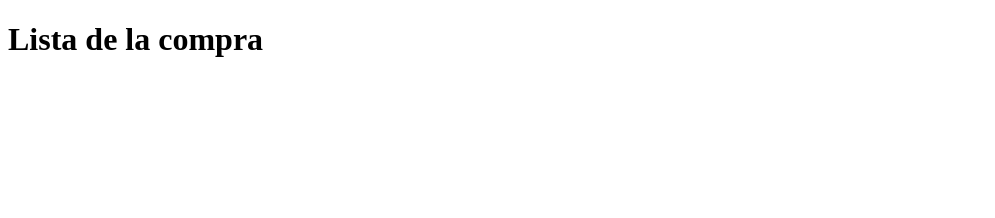
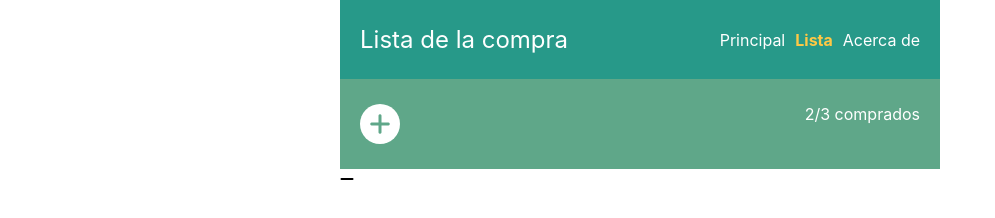
Before and after one commit to nuriarai/202209-w1ch3-nuria-ramoneda, a plain HTML site: page index.html in a window 1280 px wide. Shown: the whole page, without its empty margins (0-995 px from the left). Drawn offline with Linux system fonts and the light colour scheme.

Commit message:
Create header i subheader

```diff
--- /dev/null
+++ b/assets/css/reset.css
@@ -0,0 +1,88 @@
+/***
+    The new CSS reset - version 1.7.3 (last updated 7.8.2022)
+    GitHub page: https://github.com/elad2412/the-new-css-reset
+***/
+
+/*
+    Remove all the styles of the "User-Agent-Stylesheet", except for the 'display' property
+    - The "symbol *" part is to solve Firefox SVG sprite bug
+ */
+*:where(:not(html, iframe, canvas, img, svg, video, audio):not(svg *, symbol
+            *)) {
+    all: unset;
+    display: revert;
+}
+
+/* Preferred box-sizing value */
+*,
+*::before,
+*::after {
+    box-sizing: border-box;
+}
+
+/* Reapply the pointer cursor for anchor tags */
+a,
+button {
+    cursor: revert;
+}
+
+/* Remove list styles (bullets/numbers) */
+ol,
+ul,
+menu {
+    list-style: none;
+}
+
+/* For images to not be able to exceed their container */
+img {
+    max-width: 100%;
+}
+
+/* removes spacing between cells in tables */
+table {
+    border-collapse: collapse;
+}
+
+/* Safari - solving issue when using user-select:none on the <body> text input doesn't working */
+input,
+textarea {
+    -webkit-user-select: auto;
+}
+
+/* revert the 'white-space' property for textarea elements on Safari */
+textarea {
+    white-space: revert;
+}
+
+/* minimum style to allow to style meter element */
+meter {
+    -webkit-appearance: revert;
+    appearance: revert;
+}
+
+/* reset default text opacity of input placeholder */
+::placeholder {
+    color: unset;
+}
+
+/* fix the feature of 'hidden' attribute.
+   display:revert; revert to element instead of attribute */
+:where([hidden]) {
+    display: none;
+}
+
+/* revert for bug in Chromium browsers
+   - fix for the content editable attribute will work properly.
+   - webkit-user-select: auto; added for Safari in case of using user-select:none on wrapper element*/
+:where([contenteditable]:not([contenteditable="false"])) {
+    -moz-user-modify: read-write;
+    -webkit-user-modify: read-write;
+    overflow-wrap: break-word;
+    -webkit-line-break: after-white-space;
+    -webkit-user-select: auto;
+}
+
+/* apply back the draggable feature - exist only in Chromium and Safari */
+:where([draggable="true"]) {
+    -webkit-user-drag: element;
+}
--- /dev/null
+++ b/assets/css/styles.css
@@ -0,0 +1,64 @@
+:root {
+    --main-color: #279989;
+    --sub-color: #5fa789;
+    --secondary-color: #ffc845;
+    --dark-color: #000;
+    --light-color: #fff;
+}
+
+body {
+    font-family: -apple-system, BlinkMacSystemFont, "Segoe UI", Roboto,
+        Helvetica, Arial, sans-serif, "Apple Color Emoji", "Segoe UI Emoji",
+        "Segoe UI Symbol";
+    margin: 0 auto;
+    max-width: 600px;
+}
+
+header {
+    display: flex;
+    justify-content: space-between;
+    align-items: center;
+    background-color: var(--main-color);
+    color: var(--light-color);
+    padding: 25px 20px;
+}
+
+nav .menu {
+    display: flex;
+    gap: 10px;
+}
+.menu li,
+.menu a {
+    color: var(--light-color);
+    text-decoration: none;
+}
+.menu li.current a {
+    font-weight: 700;
+    color: var(--secondary-color);
+}
+
+.sub-header {
+    display: flex;
+    justify-content: space-between;
+    padding: 25px 20px;
+    background-color: var(--sub-color);
+    color: var(--light-color);
+}
+.sub-header .icon {
+    background-color: var(--light-color);
+    width: 40px;
+    height: 40px;
+    border-radius: 50%;
+
+    display: flex;
+    justify-content: center;
+    align-items: center;
+}
+.sub-header .icon i {
+    color: var(--sub-color);
+    font-size: 1.5rem;
+}
+
+h1 {
+    font-size: 1.5rem;
+}
--- a/index.html
+++ b/index.html
@@ -2,11 +2,44 @@
 <html lang="es">
     <head>
         <meta charset="UTF-8" />
-        <meta http-equiv="X-UA-Compatible" content="IE=edge" />
         <meta name="viewport" content="width=device-width, initial-scale=1.0" />
-        <title>Document</title>
+        <meta name="description" content="Lista de la compra" />
+        <link rel="shortcut icon" href="favicon.ico" type="image/x-icon" />
+        <link rel="stylesheet" href="assets/css/reset.css" />
+        <link rel="stylesheet" href="assets/css/styles.css" />
+
+        <script
+            src="https://kit.fontawesome.com/dc7bdc40cf.js"
+            crossorigin="anonymous"
+        ></script>
+
+        <title>Lista de la compra</title>
     </head>
     <body>
-        <h1>Lista de la compra</h1>
+        <header>
+            <h1>Lista de la compra</h1>
+            <nav>
+                <ul class="menu">
+                    <li><a href="">Principal</a></li>
+                    <li class="current"><a href="index.html">Lista</a></li>
+                    <li><a href="">Acerca de</a></li>
+                </ul>
+            </nav>
+        </header>
+        <main>
+            <div class="sub-header">
+                <span class="icon"
+                    ><i class="fa fa-plus" aria-hidden="true"
+                        ><a href="http://form.html"></a></i
+                ></span>
+                <div>
+                    <span class="buyed-items">2</span>/<span class="total-items"
+                        >3</span
+                    >
+                    comprados
+                </div>
+            </div>
+        </main>
+        <i class="fa-solid fa-minus"></i>
     </body>
 </html>
```
